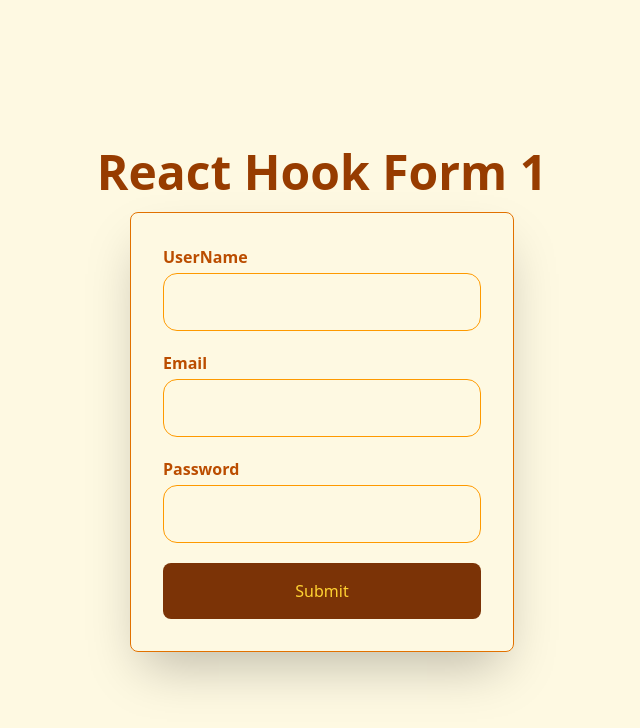
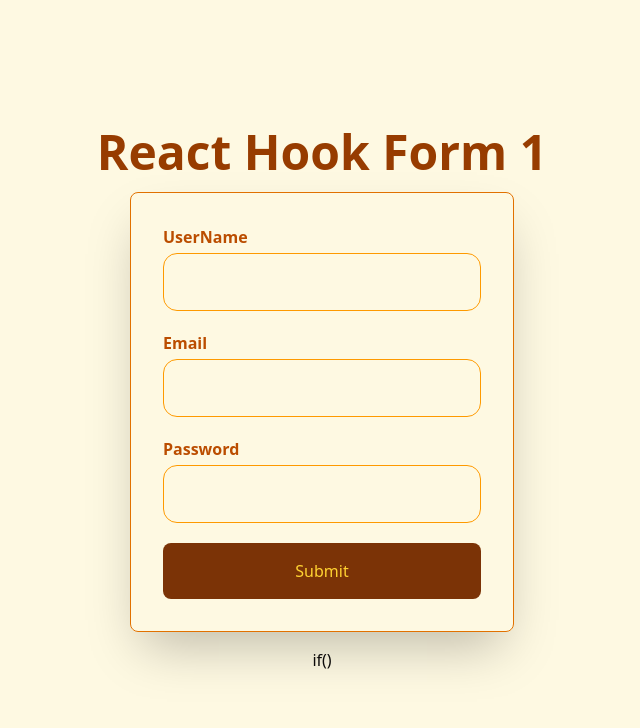
Before and after one commit to viveksooni/AI_Todo, a React (Vite) app in the folder client/: page /name in a window 1280 px wide. Shown: the top 728 px of the page, without its empty margins (318-958 px from the left). Built offline with nearby package versions, Linux system fonts and the light colour scheme; no server answers.

Commit message:
added dev envoirment var

```diff
--- a/client/src/components/UserName.jsx
+++ b/client/src/components/UserName.jsx
@@ -3,7 +3,6 @@ import { useAuth, RedirectToSignIn } from "@clerk/clerk-react";
 import { useFormAction, useNavigate } from "react-router";
 import { useForm } from "react-hook-form";
 import { DevTool } from "@hookform/devtools";
-
 
 let renderCount = 0;
 function UserName() {
@@ -82,7 +81,8 @@ function UserName() {
           Submit
         </button>
       </form>
-      <DevTool control={control}></DevTool>
+      if()
+      {import.meta.env.Dev && <DevTool control={control}></DevTool>}{" "}
     </div>
   );
 }
```
